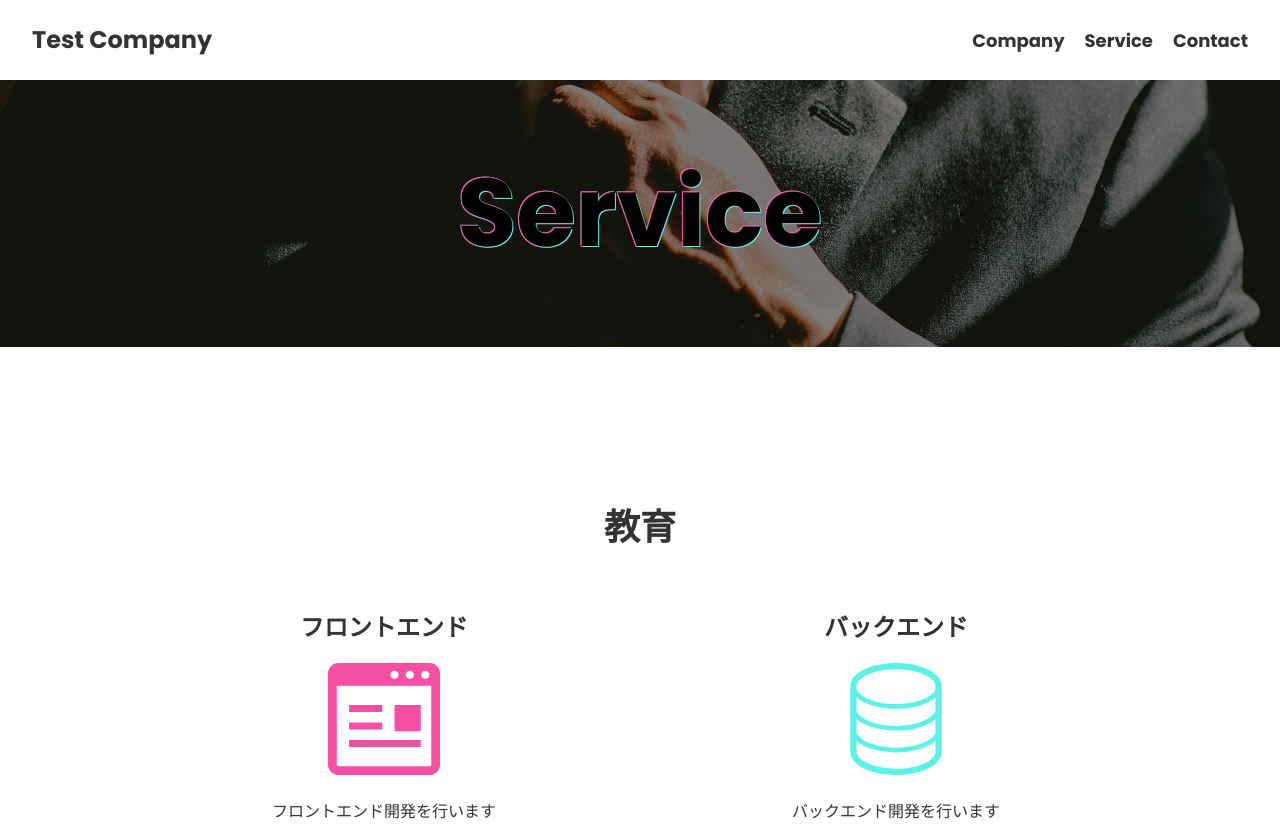
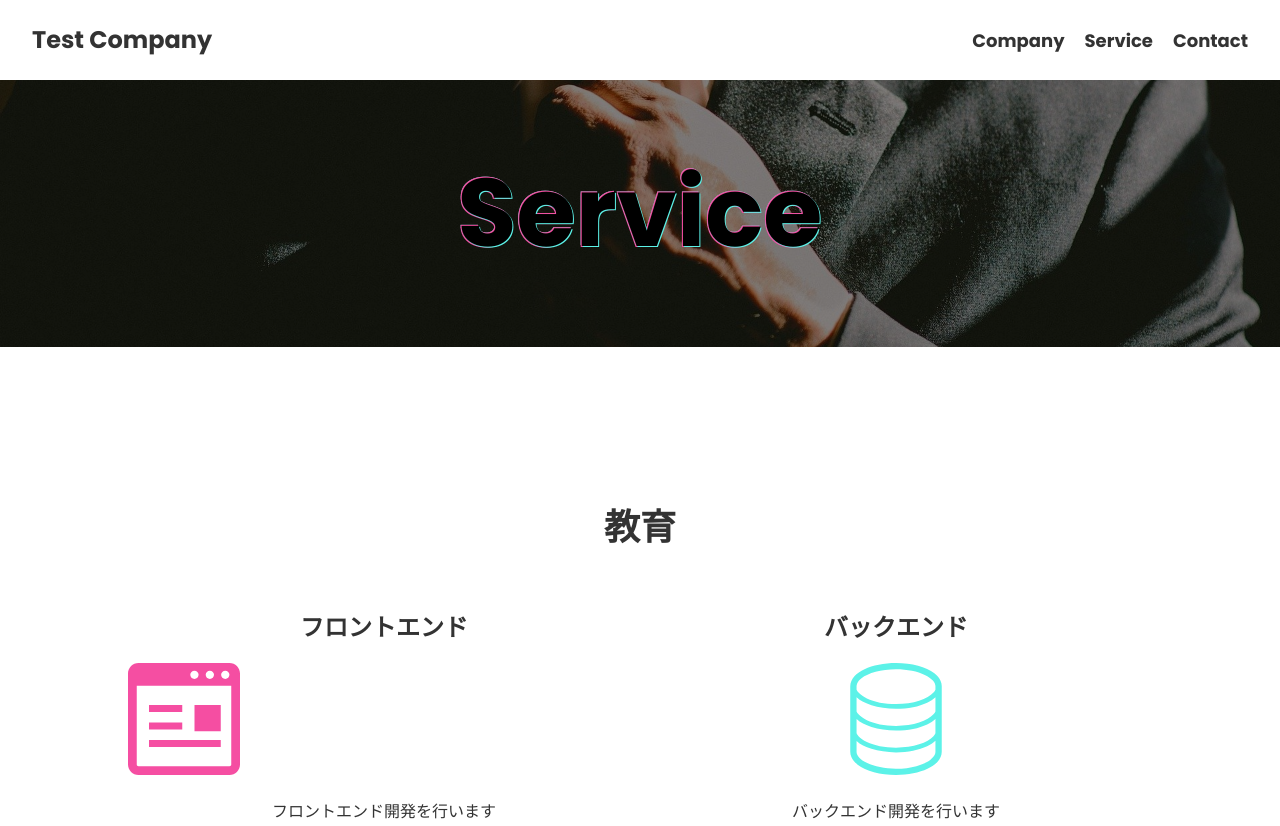
Before and after one commit to keitaroutakahashi/gatsby-app, a Gatsby site: page /service in a window 1280 px wide. Shown: the top 826 px of the page. Built offline with nearby package versions, Linux system fonts and the light colour scheme; Gatsby itself is replaced by a stand-in of ours.

Commit message:
fix design

```diff
--- a/src/components/pages/service/education/Education.tsx
+++ b/src/components/pages/service/education/Education.tsx
@@ -9,7 +9,7 @@ const Education = () => {
     <ul className="grid grid-cols-2 pc:gap-y-24 sp:gap-x-8 sp:gap-y-16">
       <li className="text-center text-black">
         <h3 className="pc:text-2xl sp:text-lg font-bold">フロントエンド</h3>
-        <div className="flex justify-center mt-5">
+        <div className=" mt-5">
           <FrontEndIcon />
         </div>
         <p className="pc:mt-6 sp:mt-4 sp:text-sm">
```
